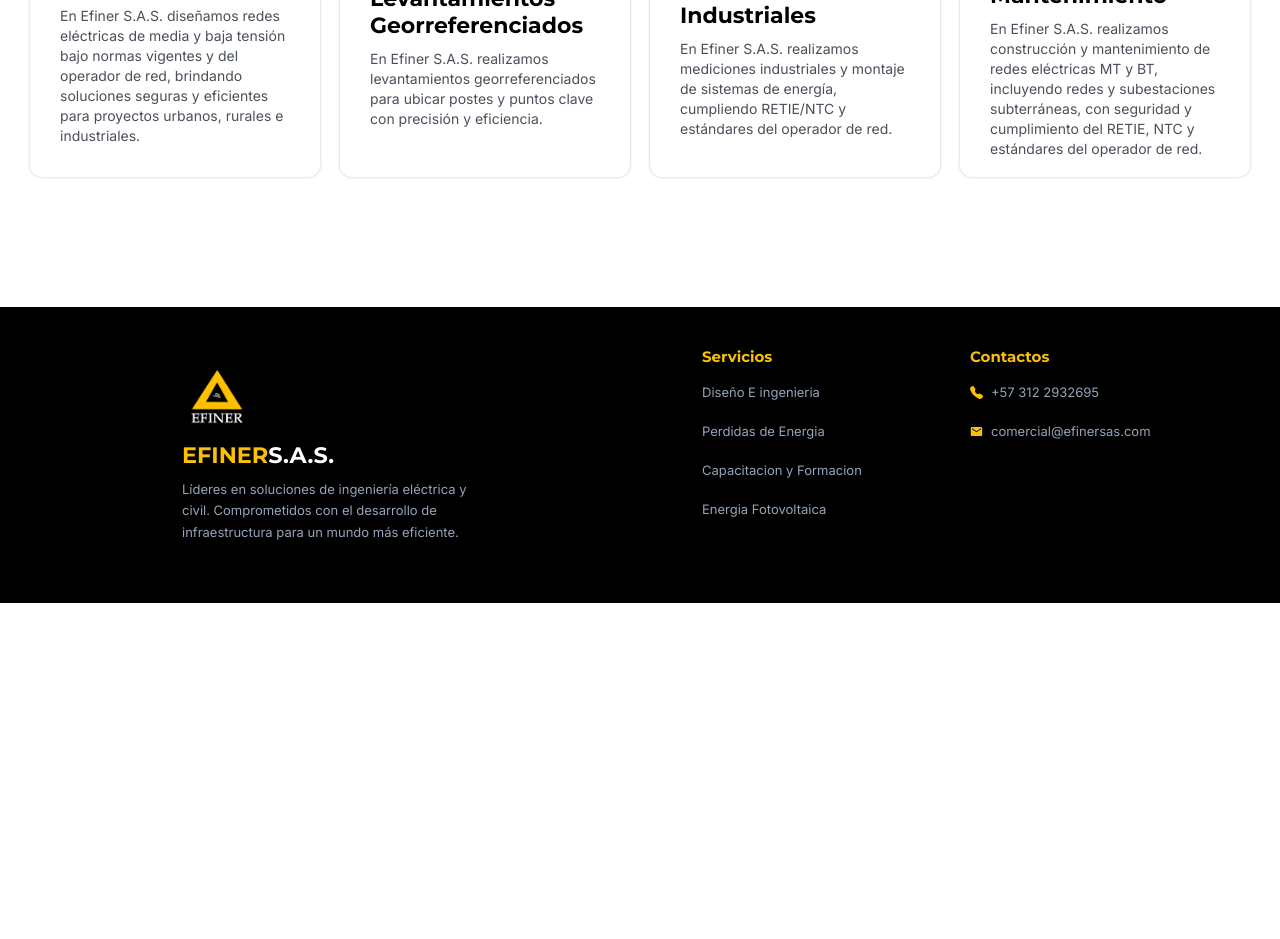
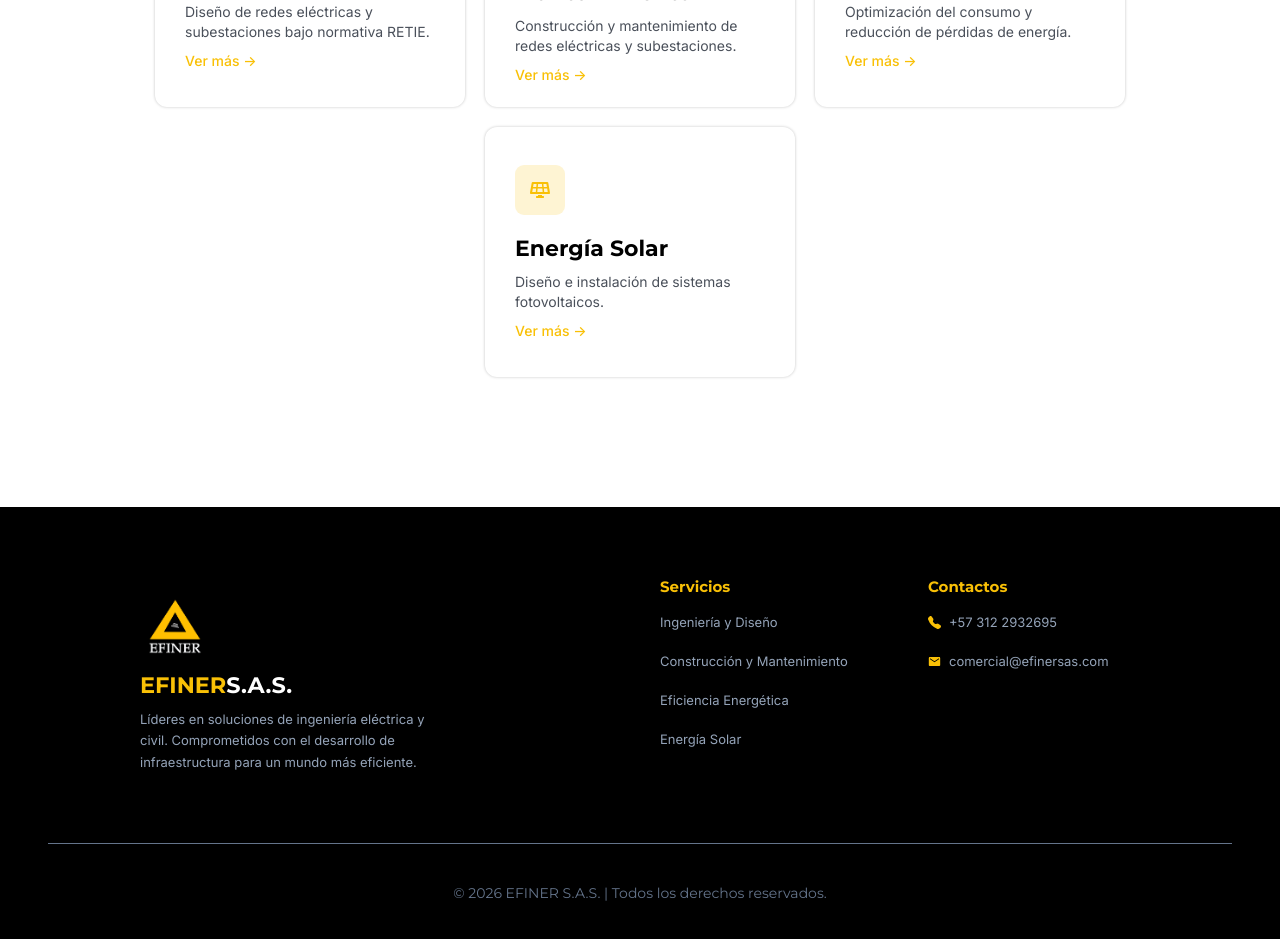
Before and after one commit to juan124perdomo/efinersas, a React (Vite) app: page / in a window 1280 px wide. Shown: the part 1640-2579 px from the top of the page. Before the commit the page ends 2243 px from the top, so only its background shows below. Built offline with nearby package versions, Linux system fonts and the light colour scheme.

Commit message:
se esta rediseñando  las card

```diff
--- a/package.json
+++ b/package.json
@@ -10,6 +10,7 @@
     "preview": "vite preview"
   },
   "dependencies": {
+    "prop-types": "^15.8.1",
     "react": "^19.2.0",
     "react-dom": "^19.2.0",
     "react-helmet-async": "^3.0.0",
--- a/src/components/Cards/Cards.css
+++ b/src/components/Cards/Cards.css
@@ -34,9 +34,9 @@
 
 
 .cardService{
-    max-width: 290px;
+    max-width: 310px;
     min-width: 270px;
-    height:320px;
+    height: 250px;
     display: flex;
     justify-content: center;
     align-items: start;
@@ -81,3 +81,19 @@
     line-height: 20px;
     color:var(--text-gray);
 }
+.cardLink{
+    margin: 10px 0;
+    font-family: var(--font-text);
+    font-size: 14px;
+    margin-top: 10px;
+    text-decoration: none;
+    color: var(--primary);
+    font-weight: 500;
+    display: inline-block;
+    transition: all 0.3s ease;
+}
+
+.cardLink:hover{
+    transform: translateX(4px);
+    text-decoration: underline;
+}
--- a/src/components/Cards/Cards.jsx
+++ b/src/components/Cards/Cards.jsx
@@ -1,8 +1,11 @@
 import React from "react"
 import "./Cards.css"
-import { LuDraftingCompass } from "react-icons/lu";
+import PropTypes from "prop-types";
+import { Link } from "react-router-dom";
 
-export const CardService = ({icon,title,text})=>{
+
+
+export const CardService = ({icon,title,text,to})=>{
     return(
         <div className="cardService">
             <div className="containerIcon">
@@ -14,6 +17,14 @@ export const CardService = ({icon,title,text})=>{
                 {text}
                 </p>
             </div>
+            <Link to={to} className="cardLink">Ver más →</Link>
         </div>
     )
 }
+
+CardService.propTypes = {
+    icon: PropTypes.element.isRequired,
+    title:PropTypes.string.isRequired,
+    text: PropTypes.string.isRequired
+
+}
--- a/src/components/Footer/Footer.css
+++ b/src/components/Footer/Footer.css
@@ -22,6 +22,7 @@
     --text-gray:#4a505a;
     --liner-gray:#363636d4;
     --liner-gray-hover:#585858d4 ;
+    --copyright:#64748B;
 
     /*background*/
     --bg-light: #ffffff;
@@ -39,6 +40,11 @@
     box-sizing: border-box;
     text-wrap: pretty;
 }
+
+.containerFooter{
+  padding: 30px 0;
+}
+
 .footerTitle{
   margin: 20px auto;
 }
@@ -87,9 +93,25 @@
   color: var(--primary);
 }
 
+.footerBottom{
+  border-top:1px solid var(--copyright) ;
+  display: flex;
+  align-items: center;
+  justify-content: center;
+  margin: 10px 0;
+  padding: 20px;
+}
+.copyright{
+  color: #64748B;
+  padding: 20px;
+  text-align: center;
+  font-size: 14px;
+  font-family: var(--font-title);
+}
+
 @media screen and (min-width:768px){
   .footer{
-    flex-direction: row;
+    flex-direction: column;
     gap: 10px;
   }
   .containerFooter{
@@ -104,7 +126,10 @@
     display: flex;
     flex-direction: column;
     gap: 10px;
+
   }
+
+
 }
 
 @media screen and (min-width:1024px){
--- a/src/components/Footer/Footer.jsx
+++ b/src/components/Footer/Footer.jsx
@@ -19,10 +19,10 @@ export const Footer = ()=>{
             <div className="footerServicios">
                 <h3 className="titleSub">Servicios</h3>
                     <ul className="footerList">
-                        <li className="footerListItem">Diseño E ingenieria</li>
-                        <li className="footerListItem">Perdidas de Energia</li>
-                        <li className="footerListItem">Capacitacion y Formacion</li>
-                        <li className="footerListItem">Energia Fotovoltaica</li>
+                        <li className="footerListItem">Ingeniería y Diseño</li>
+                        <li className="footerListItem">Construcción y Mantenimiento</li>
+                        <li className="footerListItem">Eficiencia Energética</li>
+                        <li className="footerListItem">Energía Solar</li>
                     </ul>
             </div>
             <div className="footerContact">
@@ -41,7 +41,11 @@ export const Footer = ()=>{
                 </ul>
             </div>
             </div>
-
+            <div className="footerBottom">
+             <span className="copyright">
+             ©  2026 EFINER S.A.S. | Todos los derechos reservados.
+             </span>
+            </div>
         </footer>
     )
 }
--- a/src/pages/Home/Home.jsx
+++ b/src/pages/Home/Home.jsx
@@ -4,7 +4,8 @@ import hero1 from "../../assets/Img/hero1.jpeg"
 import quienesMovil from "../../assets/Img/quienes somos.png"
 import quienesPC from "../../assets/Img/quienes.jpg"
 import { SEO } from "../../components/SEO/SEO"
-import { LuDraftingCompass, LuMap, LuGauge, LuWrench } from "react-icons/lu"
+import { FaBolt, FaTools, FaLeaf, FaSolarPanel } from "react-icons/fa";
+
 
 export function Home() {
   return (
@@ -56,25 +57,29 @@ export function Home() {
         <h2 className="serviciosTitle">Servicios</h2>
         <div className="serviciosContainer">
           <CardService
-            icon={<LuDraftingCompass />}
-            title="Diseño E ingenieria"
-            text="En Efiner S.A.S. diseñamos redes eléctricas de media y baja tensión bajo normas vigentes y del operador de red, brindando soluciones seguras y eficientes para proyectos urbanos, rurales e industriales."
+            icon={<FaBolt />}
+            title="Ingeniería y Diseño"
+            text="Diseño de redes eléctricas y subestaciones bajo normativa RETIE."
+             to="/servicios"
           />
           <CardService
-            icon={<LuMap />}
-            title="Levantamientos Georreferenciados"
-            text="En Efiner S.A.S. realizamos levantamientos georreferenciados para ubicar postes y puntos clave con precisión y eficiencia."
+            icon={<FaTools />}
+            title="Construcción y Mantenimiento"
+            text="Construcción y mantenimiento de redes eléctricas y subestaciones."
+             to="/servicios"
           />
 
           <CardService
-            icon={<LuGauge />}
-            title="Mediciones Industriales"
-            text="En Efiner S.A.S. realizamos mediciones industriales y montaje de sistemas de energía, cumpliendo RETIE/NTC y estándares del operador de red."
+            icon={<FaLeaf />}
+            title="Eficiencia Energética"
+            text="Optimización del consumo y reducción de pérdidas de energía."
+             to="/servicios"
           />
           <CardService
-            icon={<LuWrench />}
-            title="Construccion y mantenimiento"
-            text="En Efiner S.A.S. realizamos construcción y mantenimiento de redes eléctricas MT y BT, incluyendo redes y subestaciones subterráneas, con seguridad y cumplimiento del RETIE, NTC y estándares del operador de red."
+            icon={<FaSolarPanel />}
+            title="Energía Solar"
+            text="Diseño e instalación de sistemas fotovoltaicos."
+            to="/servicios"
           />
         </div>
       </section>
```
Also changed, not shown: 1 other file (tests, documents, lock files or other folders).
